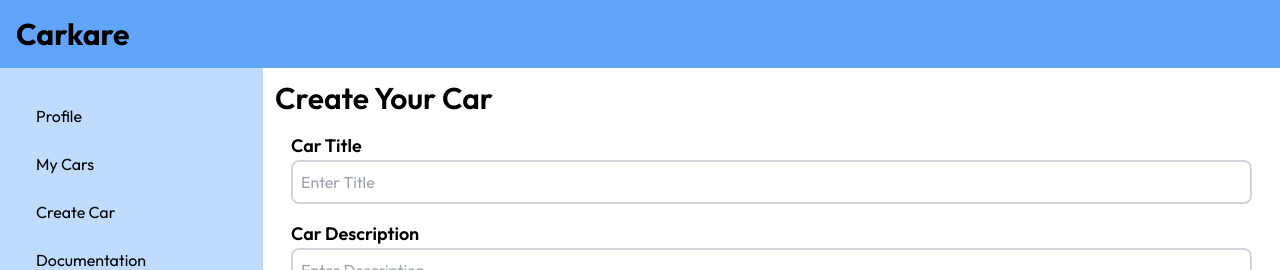
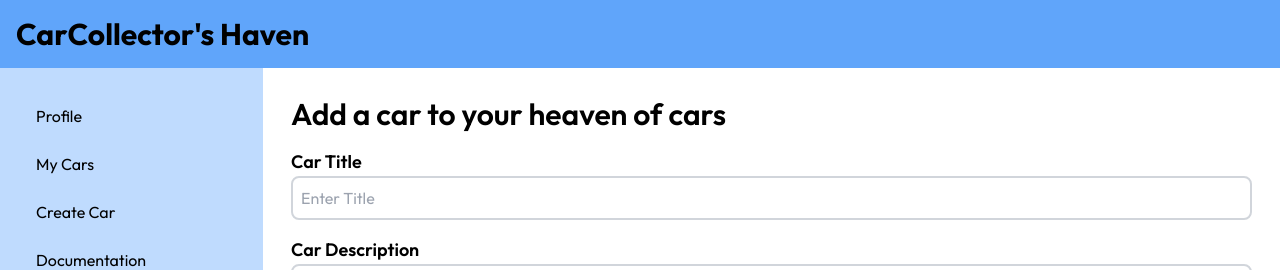
Before and after one commit to Rishabh324/Rishabh_Sinha_spyneai_sde_intern, a React (Vite) app in the folder client/: page /create-car in a window 1280 px wide. Shown: the top 270 px of the page. Built offline with nearby package versions, Linux system fonts and the light colour scheme; no server answers; sample sign-in values are in the browser's storage.

Commit message:
Final Commit

```diff
--- a/client/src/components/CreateCars.jsx
+++ b/client/src/components/CreateCars.jsx
@@ -84,9 +84,9 @@ const CreateCars = () => {
 
   return (
     <div>
-      <h1 className='text-3xl font-semibold'>Create Your Car</h1>
       <div className='p-4'>
-        <div className='flex flex-col'>
+        <h1 className='text-3xl font-semibold'>Add a car to your heaven of cars</h1>
+        <div className='flex flex-col mt-4'>
           <label htmlFor='carTitle' className='text-lg font-semibold'>Car Title</label>
           <input type='text' id='carTitle' value={formData.carTitle} placeholder='Enter Title' className='border-2 border-gray-300 rounded-lg p-2' onChange={handleInputChange} />
         </div>
--- a/client/src/components/EditCar.jsx
+++ b/client/src/components/EditCar.jsx
@@ -91,9 +91,9 @@ const EditCar = () => {
 
     return (
         <div>
-            <h1 className='text-3xl font-semibold'>Edit Your Car</h1>
             <div className='p-4'>
-                <div className='flex flex-col'>
+                <h1 className='text-3xl font-semibold'>Modify Your Car</h1>
+                <div className='flex flex-col mt-4'>
                     <label htmlFor='carTitle' className='text-lg font-semibold'>Car Title</label>
                     <input type='text' id='carTitle' value={formData.carTitle} className='border-2 border-gray-300 rounded-lg p-2' onChange={handleInputChange} />
                 </div>
@@ -125,7 +125,7 @@ const EditCar = () => {
                     <label htmlFor='imgsUrl' className='text-lg font-semibold'>Car Image</label>
                     <input type='file' accept='image/*' multiple id='imgsUrl' className='border-2 border-gray-300 rounded-lg p-2' onChange= {handleImageChange} />
                 </div>
-                <div className='flex gap-2'>
+                <div className='flex gap-2 overflow-x-scroll'>
                     {
                         imgs?.map((img, index)=>(
                             <img key={index} src={img} alt='car' className='h-48 w-48 object-cover rounded-lg' onClick={()=>{
--- a/client/src/components/Header.jsx
+++ b/client/src/components/Header.jsx
@@ -13,7 +13,7 @@ const Header = () => {
         </div>
       ) : null}
       <div>
-        <h1 className="text-center text-3xl ">Carkare</h1>
+        <h1 className="text-center text-3xl ">CarCollector&apos;s Haven</h1>
       </div>
       {isMobile ? <div></div> : null}
     </div>
--- a/client/src/components/MyCars.jsx
+++ b/client/src/components/MyCars.jsx
@@ -73,7 +73,7 @@ const MyCars = () => {
   return (
     <div className='p-4'>
       <div className='flex justify-between'>
-        <h1 className='text-3xl font-semibold'>My Precious Car Collection</h1>
+        <h1 className='text-3xl font-semibold'>My heaven of Cars</h1>
         <div className='flex gap-2 '>
           <input placeholder='Search' className='border-2 border-gray-200 px-4 py-2 rounded-lg' value={searchText} onChange={(e)=>setSearchText(e.target.value)} />
           <button className='px-4 py-2 rounded-lg bg-blue-400 text-white' onClick={handleSearch}>
@@ -81,18 +81,20 @@ const MyCars = () => {
           </button>
         </div>
       </div>
-      <div className='grid grid-cols-3'>
+      <div className='grid grid-cols-3 gap-3'>
         {tableData?.map((car, index) => (
-          <div key={index} className='flex flex-col border rounded-lg border-gray-300 p-4 my-4'>
+          <div key={index} className='flex flex-col cursor-pointer justify-between border rounded-lg border-gray-300 p-4 my-4'>
+            <div>
               <img src={car.imgsUrl[0]} alt='car' className='rounded-lg h-48 w-full object-cover'/>
-            <div className='flex justify-between mt-2' onClick={()=>navigate(`/my-cars/${car._id}`)}>
+              <div className='flex justify-between mt-2'>
                 <h1 className='text-xl font-semibold'>{car.carTitle}</h1>
                 <p className='text-lg font-semibold'>{car.carModel}</p>
               </div>
-            <div className='flex gap-2'>
+              <div className='flex gap-2 mt-2'>
                 {car.tags?.map((tag, index)=>(
                   <p key={index} className='px-2 py-1 rounded-3xl border-2 border-blue-800 bg-blue-300 text-blue-800'>{tag}</p>
                 ))}
+              </div>
             </div>
             <div className='flex gap-2 mt-3'>
               <button className='px-6 py-2 bg-blue-200 text-blue-800 border-2 border-blue-800 rounded-3xl' onClick={()=>{
```
Lines whose indentation alone changed are shown as unchanged.
